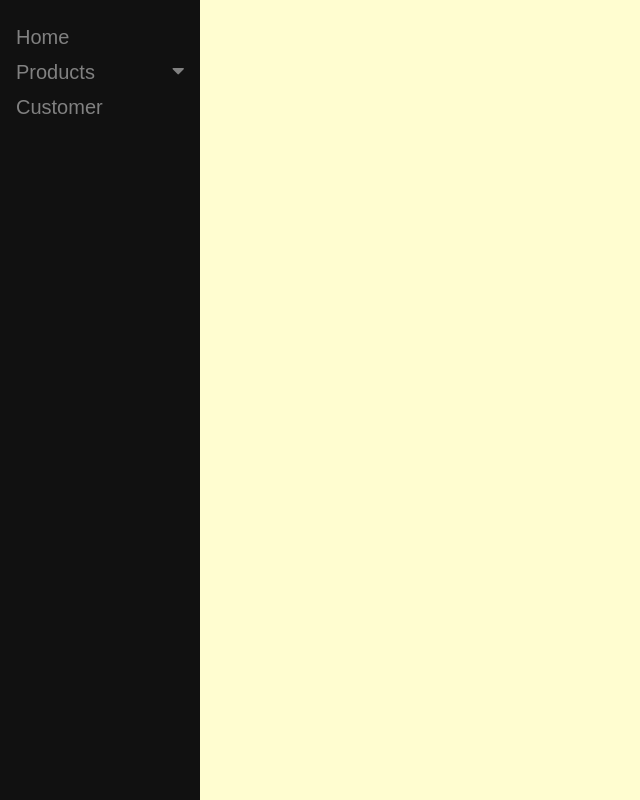
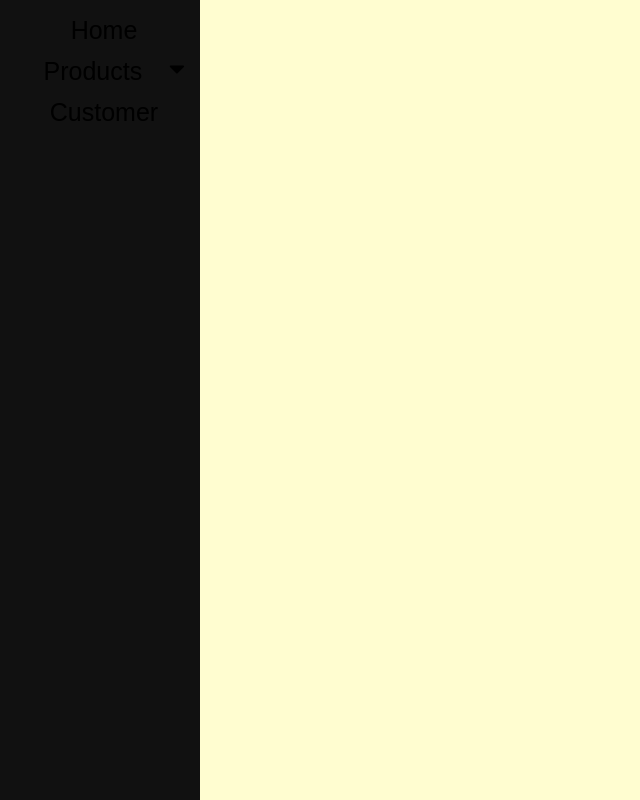
Before and after one commit to rralph091/apitest, a PHP site: page /index.php in a window 1280 px wide. Shown: the whole page, without its empty margins (0-640 px from the left). Run offline with PHP 8.4, Linux system fonts and the light colour scheme.

Commit message:
Update sidebar.php

```diff
--- a/sidebar.php
+++ b/sidebar.php
@@ -19,20 +19,20 @@ body {
   left: 0;
   background-color: #111;
   overflow-x: hidden;
-  padding-top: 20px;
+  padding-top: 10px;
 }
 
 
 .sidenav a, .dropdown-btn {
   padding: 6px 8px 6px 16px;
   text-decoration: none;
-  font-size: 20px;
-  color: #818181;
+  font-size: 25px;
+  color: black;
   display: block;
   border: none;
   background: none;
   width: 100%;
-  text-align: left;
+  text-align: center;
   cursor: pointer;
   outline: none;
 }
@@ -45,7 +45,7 @@ body {
 
 .main {
   margin-left: 200px;
-  font-size: 20px;
+  font-size: 25px;
   padding: 0px 10px;
 }
 
@@ -57,7 +57,7 @@ body {
 
 .dropdown-container {
   display: none;
-  background-color: #262626;
+  background-color: black;
   padding-left: 8px;
 }
 
```
